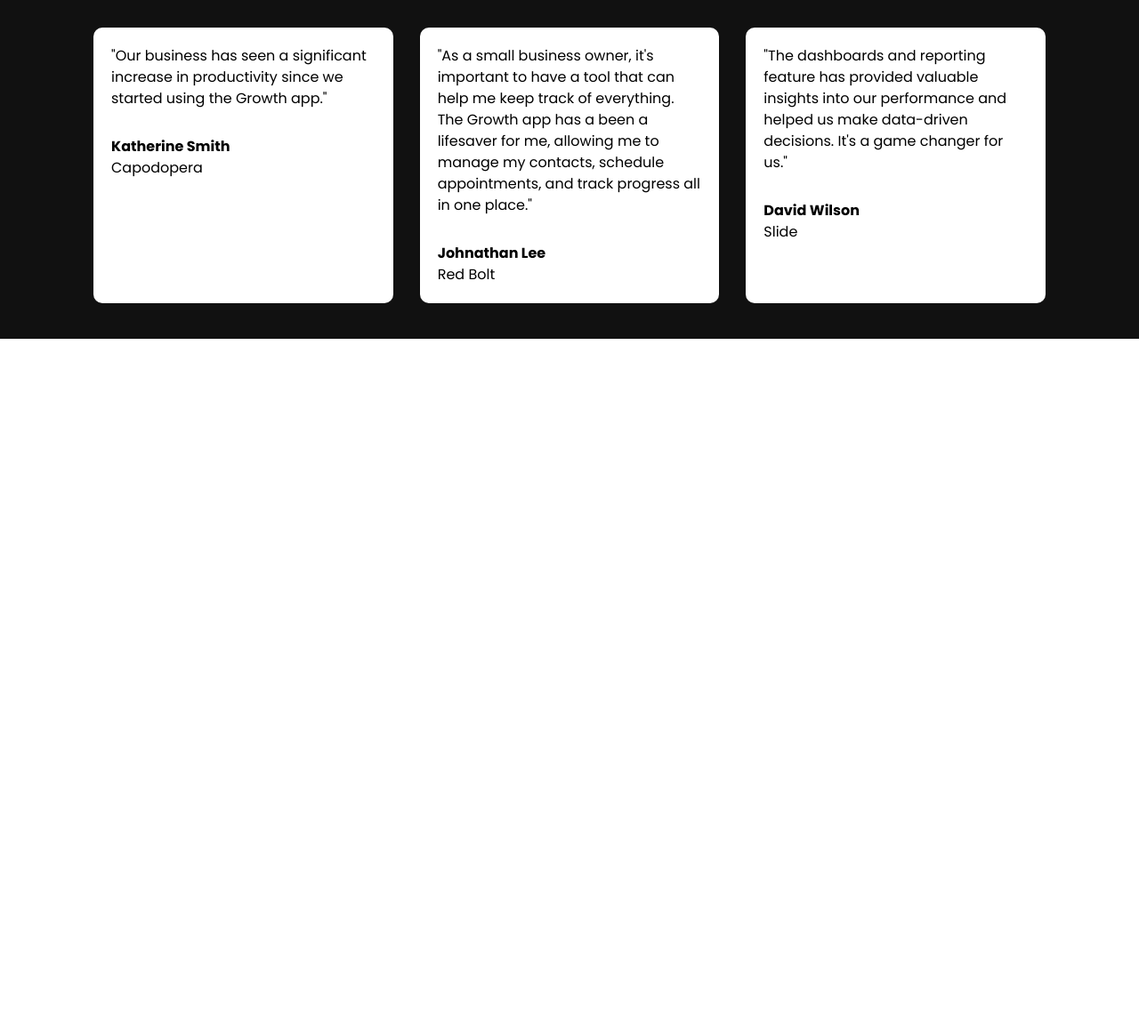
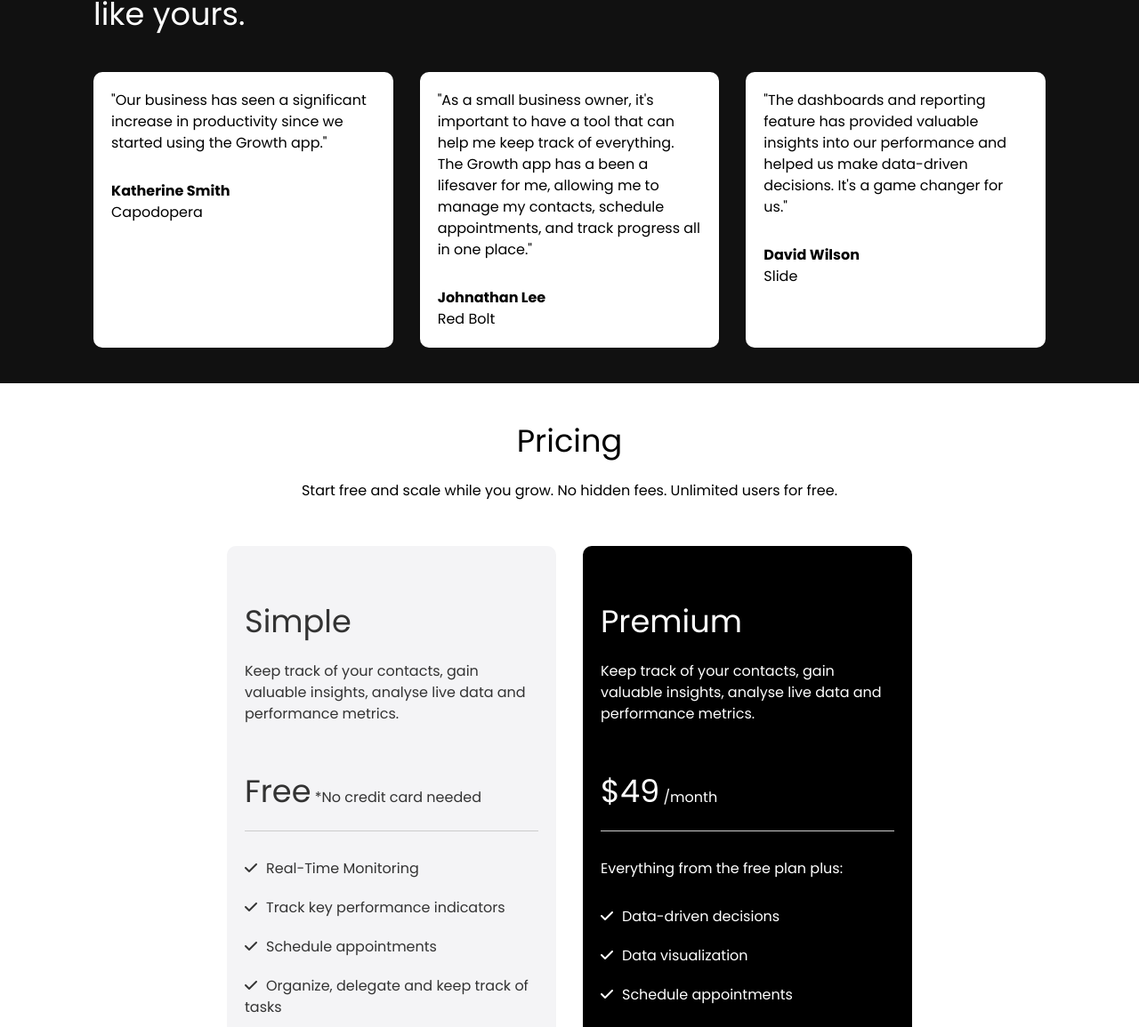
Before and after one commit to Richard-Dent/company_website, a plain HTML site: page index.html in a window 1280 px wide. Shown: the part 1645-2800 px from the top of the page at 89% size. Before the commit the page ends 2026 px from the top, so only its background shows below. Drawn offline with Linux system fonts and the light colour scheme.

Commit message:
Pricing HTML and Pricing CSS

```diff
--- a/css/style.css
+++ b/css/style.css
@@ -66,7 +66,7 @@ img {
 }
 
 /* Hero */
-hero {
+.hero {
     margin-bottom: 50px;
 }
 
@@ -91,13 +91,13 @@ hero {
     padding: 10px 0 40px;
 }
 
-.video-content {
+.video .video-content {
     display: flex;
     flex-direction: column;
     align-items: center;
 }
 
-.video-preview {
+.video .video-preview {
     margin-bottom: 20px;
 }
 
@@ -111,7 +111,7 @@ hero {
     margin-bottom: 40px;
 }
 
-.testimonials-grid {
+.testimonials .testimonials-grid {
     display: grid;
     grid-template-columns: repeat(3, 1fr);
     gap: 30px;
@@ -120,6 +120,40 @@ hero {
 .testimonials .card p:nth-child(2) {
     margin-top: 30px;
     font-weight: bold;
+}
+
+/* Pricing */
+.pricing .pricing-grid {
+    display: grid;
+    grid-template-columns: repeat(2, 1fr);
+    gap: 30px;
+    margin-top: 50px;
+}
+
+.pricing .pricing-card-subheading {
+    margin-bottom: 30px;
+}
+
+.pricing .pricing-card-price {
+    margin-bottom: 30px;
+    padding: 20px 0;
+    border-bottom: 1px solid #ccc;
+}
+
+.pricing ul {
+    margin: 30px 0;
+}
+
+.pricing ul li {
+    margin-bottom: 20px;
+}
+
+.pricing ul li i {
+    margin-right: 10px;
+}
+
+.pricing .pricing-footer {
+    margin: 30px 0;
 }
 
 /* Utility Classes */
@@ -137,6 +171,14 @@ hero {
 
 }
 
+/* Card */
+.card {
+    background: #fff;
+    color: #000;
+    border-radius: 10px;
+    padding: 20px;
+}
+
 /* Buttons */
 .btn {
     display: inline-block;
@@ -148,6 +190,7 @@ hero {
     border: none;
     border-radius: 10px;
     cursor: pointer;
+    text-align: center;
     transition: 0.5s;
 }
 
@@ -230,11 +273,3 @@ hero {
     background: #000;
     color: #fff;
 }
-
-/* Card */
-.card {
-    background: #fff;
-    color: #000;
-    border-radius: 10px;
-    padding: 20px;
-}
--- a/index.html
+++ b/index.html
@@ -107,6 +107,86 @@
         </div>
     </section>
 
+    <!-- Pricing -->
+    <section class="pricing">
+        <div class="container-sm">
+            <h3 class="pricing-heading text-xl text-center">
+                Pricing
+            </h3>
+            <p class="pricing-subheading text-med text-center">
+                Start free and scale while you grow.  No hidden fees.  Unlimited users for free.
+            </p>
+            <div class="pricing-grid">
+                <!-- Pricing Card 1 -->
+                <div class="card bg-light">
+                    <div class="pricing-card-header">
+                        <h4 class="pricing-heading text-xl">
+                            Simple
+                        </h4>
+                        <p class="pricing-card-subheading">
+                            Keep track of your contacts, gain valuable insights, analyse live data and performance metrics.
+                        </p>
+                        <p class="pricing-card-price">
+                            <span class="text-xl">Free</span>
+                            *No credit card needed
+                        </p>
+                    </div>
+                    <div class="pricing-card-body">
+                        <ul>
+                            <li>
+                                <i class="fas fa-check"></i>Real-Time Monitoring
+                            </li>
+                            <li>
+                                <i class="fas fa-check"></i>Track key performance indicators
+                            </li>
+                            <li>
+                                <i class="fas fa-check"></i>Schedule appointments
+                            </li>
+                            <li>
+                                <i class="fas fa-check"></i>Organize, delegate and keep track of tasks
+                            </li>
+                        </ul>
+                        <a href="#" class="btn btn-primary btn-block">Get Started</a>
+                    </div>
+                </div>
+                <!-- Pricing Card 2 -->
+                <div class="card bg-black">
+                    <div class="pricing-card-header">
+                        <h4 class="pricing-heading text-xl">
+                            Premium
+                        </h4>
+                        <p class="pricing-card-subheading">
+                            Keep track of your contacts, gain valuable insights, analyse live data and performance metrics.
+                        </p>
+                        <p class="pricing-card-price">
+                            <span class="text-xl">$49</span>
+                            /month
+                        </p>
+                    </div>
+                    <div class="pricing-card-body">
+                        <p>Everything from the free plan plus:</p>
+                        <ul>
+                            <li>
+                                <i class="fas fa-check"></i>Data-driven decisions
+                            </li>
+                            <li>
+                                <i class="fas fa-check"></i>Data visualization
+                            </li>
+                            <li>
+                                <i class="fas fa-check"></i>Schedule appointments
+                            </li>
+                        </ul>
+                        <a href="#" class="btn btn-primary btn-block">Get Started</a>
+                    </div>
+                </div>
+
+            </div>
+            <p class="pricing-footer text-center">
+                All prices are in USD and charged per month with applicable taxes added at checkout.
+            </p>
+        </div>
+    </section>
+
     <script src="js/main.js"></script>
 </body>
 </html>
```
